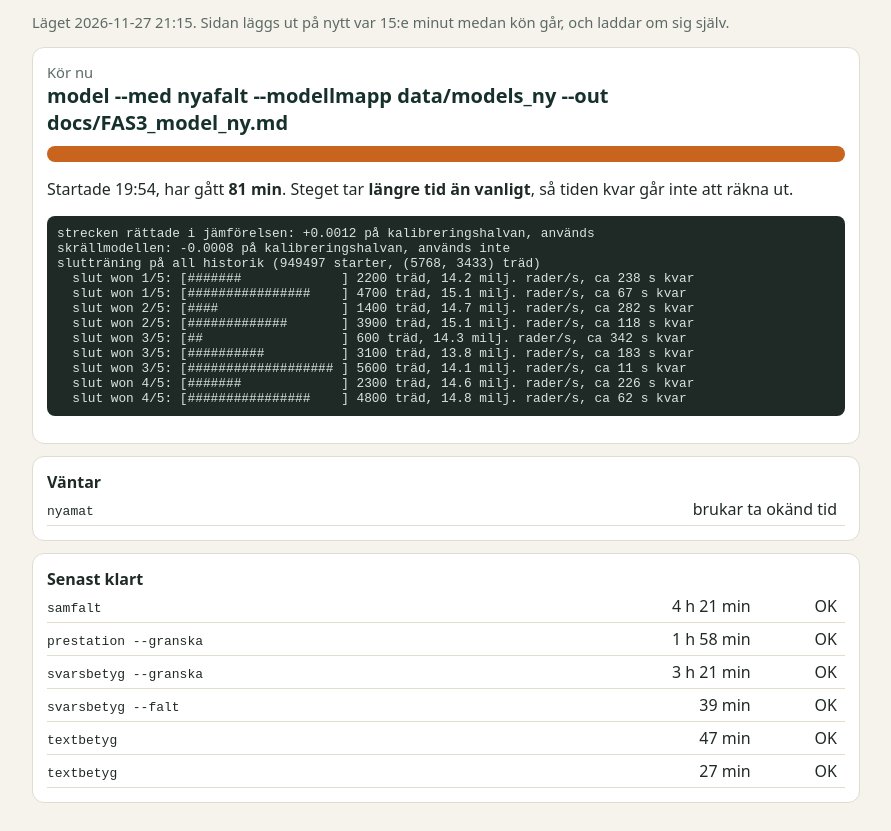
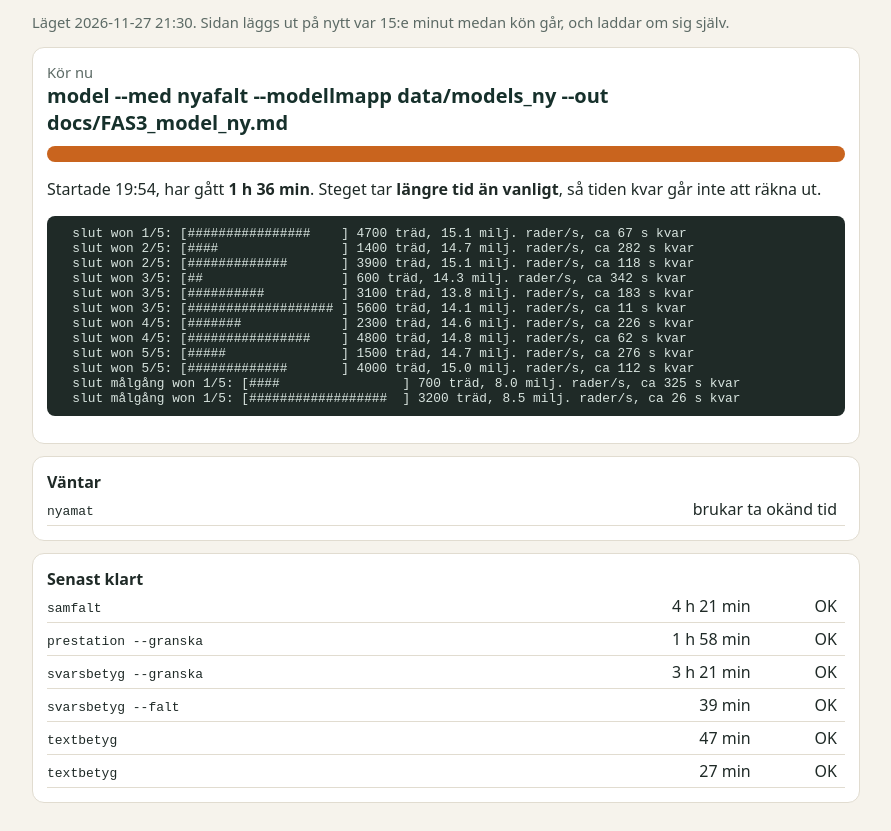
Before and after one commit to hbsportsdirector/travoraklet-stats, a plain HTML site: page natt-yeMydBbRSPAy.html in a window 1280 px wide. Shown: the part 68-899 px from the top of the page, without its empty margins (194-1085 px from the left). Drawn offline with Linux system fonts and the light colour scheme.

Commit message:
Nattkön 2026-11-27 21:30

```diff
--- a/natt-yeMydBbRSPAy.html
+++ b/natt-yeMydBbRSPAy.html
@@ -7,15 +7,15 @@ body{margin:0;font-family:system-ui,Segoe UI,Roboto,sans-serif;background:var(--
 .bar div{height:100%;background:var(--o)}.mut{color:#5c6a65;font-size:.92rem}.warn{color:#a3271b;font-weight:600}
 table{border-collapse:collapse;width:100%}td{padding:5px 8px 5px 0;border-bottom:1px solid var(--line);vertical-align:top}
 td.r{text-align:right;white-space:nowrap}code{overflow-wrap:anywhere}
-pre{background:#1f2a27;color:#d8e4df;padding:10px;border-radius:8px;overflow:auto;font-size:.8rem;white-space:pre-wrap}</style></head><body><div class='wrap'><h1>Nattkön</h1><p class='mut'>Läget 2026-11-27 21:15. Sidan läggs ut på nytt var 15:e minut medan kön går, och laddar om sig själv.</p><div class='card'><div class='mut'>Kör nu</div><div class='big'>model --med nyafalt --modellmapp data/models_ny --out docs/FAS3_model_ny.md</div><div class='bar'><div style='width:100.0%'></div></div><p>Startade 19:54, har gått <b>81 min</b>. Steget tar <b>längre tid än vanligt</b>, så tiden kvar går inte att räkna ut.</p><pre>strecken rättade i jämförelsen: +0.0012 på kalibreringshalvan, används
-skrällmodellen: -0.0008 på kalibreringshalvan, används inte
-slutträning på all historik (949497 starter, (5768, 3433) träd)
-  slut won 1/5: [#######             ] 2200 träd, 14.2 milj. rader/s, ca 238 s kvar
-  slut won 1/5: [################    ] 4700 träd, 15.1 milj. rader/s, ca 67 s kvar
+pre{background:#1f2a27;color:#d8e4df;padding:10px;border-radius:8px;overflow:auto;font-size:.8rem;white-space:pre-wrap}</style></head><body><div class='wrap'><h1>Nattkön</h1><p class='mut'>Läget 2026-11-27 21:30. Sidan läggs ut på nytt var 15:e minut medan kön går, och laddar om sig själv.</p><div class='card'><div class='mut'>Kör nu</div><div class='big'>model --med nyafalt --modellmapp data/models_ny --out docs/FAS3_model_ny.md</div><div class='bar'><div style='width:100.0%'></div></div><p>Startade 19:54, har gått <b>1 h 36 min</b>. Steget tar <b>längre tid än vanligt</b>, så tiden kvar går inte att räkna ut.</p><pre>  slut won 1/5: [################    ] 4700 träd, 15.1 milj. rader/s, ca 67 s kvar
   slut won 2/5: [####                ] 1400 träd, 14.7 milj. rader/s, ca 282 s kvar
   slut won 2/5: [#############       ] 3900 träd, 15.1 milj. rader/s, ca 118 s kvar
   slut won 3/5: [##                  ] 600 träd, 14.3 milj. rader/s, ca 342 s kvar
   slut won 3/5: [##########          ] 3100 träd, 13.8 milj. rader/s, ca 183 s kvar
   slut won 3/5: [################### ] 5600 träd, 14.1 milj. rader/s, ca 11 s kvar
   slut won 4/5: [#######             ] 2300 träd, 14.6 milj. rader/s, ca 226 s kvar
-  slut won 4/5: [################    ] 4800 träd, 14.8 milj. rader/s, ca 62 s kvar</pre></div><div class='card'><b>Väntar</b><table><tr><td><code>nyamat</code></td><td class='r'>brukar ta okänd tid</td></tr></table></div><div class='card'><b>Senast klart</b><table><tr><td><code>samfalt</code></td><td class='r'>4 h 21 min</td><td class='r'>OK</td></tr><tr><td><code>prestation --granska</code></td><td class='r'>1 h 58 min</td><td class='r'>OK</td></tr><tr><td><code>svarsbetyg --granska</code></td><td class='r'>3 h 21 min</td><td class='r'>OK</td></tr><tr><td><code>svarsbetyg --falt</code></td><td class='r'>39 min</td><td class='r'>OK</td></tr><tr><td><code>textbetyg</code></td><td class='r'>47 min</td><td class='r'>OK</td></tr><tr><td><code>textbetyg</code></td><td class='r'>27 min</td><td class='r'>OK</td></tr></table></div></div></body></html>
+  slut won 4/5: [################    ] 4800 träd, 14.8 milj. rader/s, ca 62 s kvar
+  slut won 5/5: [#####               ] 1500 träd, 14.7 milj. rader/s, ca 276 s kvar
+  slut won 5/5: [#############       ] 4000 träd, 15.0 milj. rader/s, ca 112 s kvar
+  slut målgång won 1/5: [####                ] 700 träd, 8.0 milj. rader/s, ca 325 s kvar
+  slut målgång won 1/5: [##################  ] 3200 träd, 8.5 milj. rader/s, ca 26 s kvar</pre></div><div class='card'><b>Väntar</b><table><tr><td><code>nyamat</code></td><td class='r'>brukar ta okänd tid</td></tr></table></div><div class='card'><b>Senast klart</b><table><tr><td><code>samfalt</code></td><td class='r'>4 h 21 min</td><td class='r'>OK</td></tr><tr><td><code>prestation --granska</code></td><td class='r'>1 h 58 min</td><td class='r'>OK</td></tr><tr><td><code>svarsbetyg --granska</code></td><td class='r'>3 h 21 min</td><td class='r'>OK</td></tr><tr><td><code>svarsbetyg --falt</code></td><td class='r'>39 min</td><td class='r'>OK</td></tr><tr><td><code>textbetyg</code></td><td class='r'>47 min</td><td class='r'>OK</td></tr><tr><td><code>textbetyg</code></td><td class='r'>27 min</td><td class='r'>OK</td></tr></table></div></div></body></html>
```
